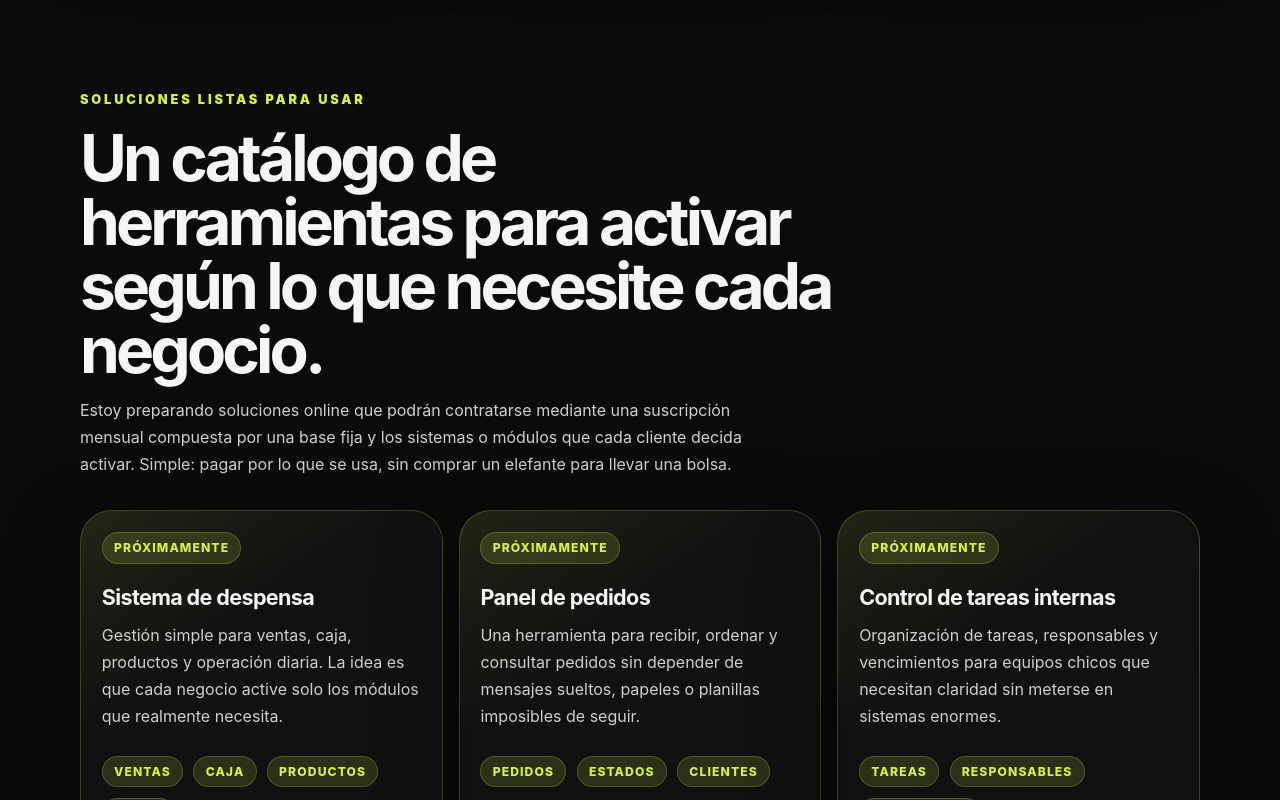
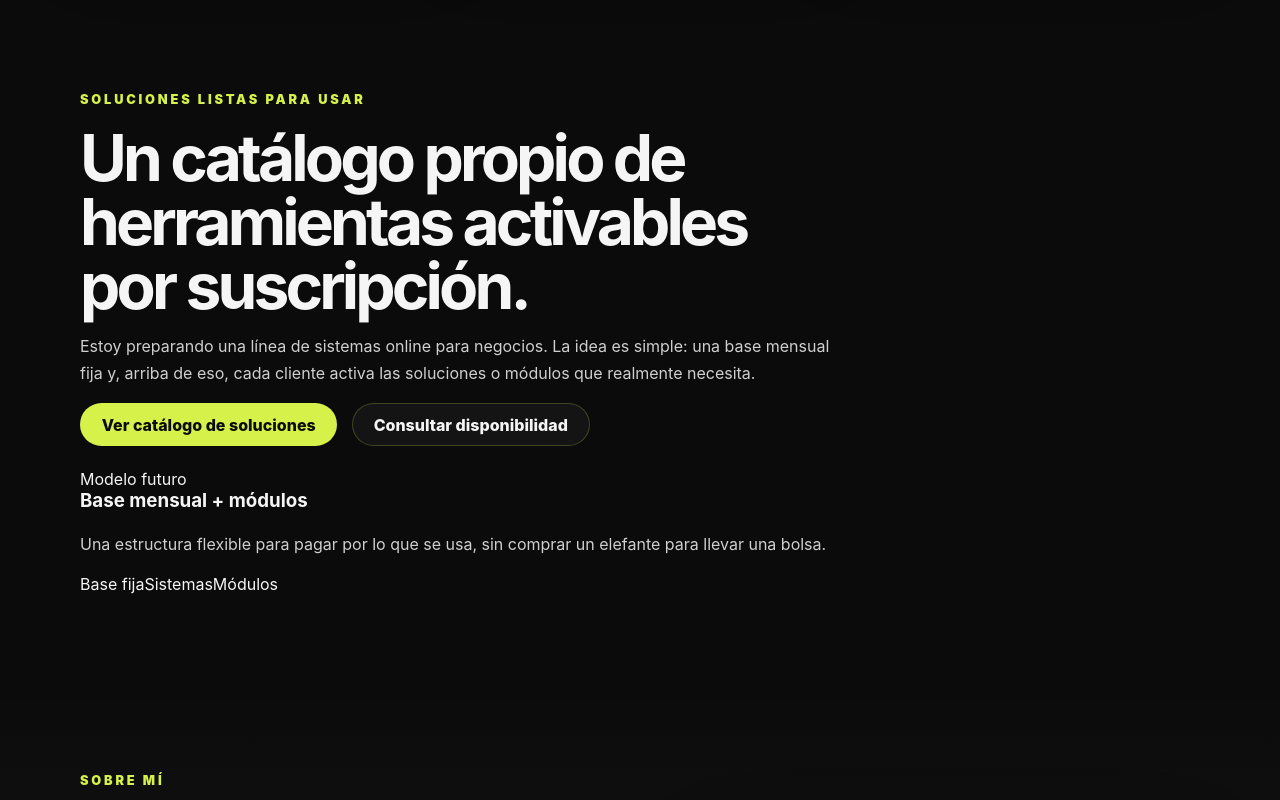
Before and after one commit to gnaEMV90/german-andrighetti-web, a React (Vite) app: page / in a window 1280 px wide. Shown: the part 1960-2760 px from the top of the page. Built offline with nearby package versions, Linux system fonts and the light colour scheme.

Commit message:
Crea página pública de soluciones

```diff
--- a/src/App.tsx
+++ b/src/App.tsx
@@ -37,30 +37,32 @@ const services = [
 
 const solutions = [
   {
-    tag: 'Próximamente',
+    status: 'Próximamente',
+    category: 'Comercio',
     title: 'Sistema de despensa',
     text: 'Gestión simple para ventas, caja, productos y operación diaria. La idea es que cada negocio active solo los módulos que realmente necesita.',
     modules: ['Ventas', 'Caja', 'Productos', 'Stock'],
   },
   {
-    tag: 'Próximamente',
+    status: 'Próximamente',
+    category: 'Pedidos',
     title: 'Panel de pedidos',
     text: 'Una herramienta para recibir, ordenar y consultar pedidos sin depender de mensajes sueltos, papeles o planillas imposibles de seguir.',
     modules: ['Pedidos', 'Estados', 'Clientes'],
   },
   {
-    tag: 'Próximamente',
+    status: 'Próximamente',
+    category: 'Gestión interna',
     title: 'Control de tareas internas',
     text: 'Organización de tareas, responsables y vencimientos para equipos chicos que necesitan claridad sin meterse en sistemas enormes.',
     modules: ['Tareas', 'Responsables', 'Seguimiento'],
   },
 ];
 
-function App() {
+function Header() {
   return (
-    <div className="site-shell">
     <header className="site-header">
-        <a className="brand" href="#inicio" aria-label="Inicio">
+      <a className="brand" href="/" aria-label="Inicio">
         <span className="brand-mark">GA</span>
         <span>
           <strong>German Andrighetti</strong>
@@ -69,17 +71,21 @@ function App() {
       </a>
 
       <nav className="main-nav" aria-label="Navegación principal">
-          <a href="#servicios">Servicios</a>
-          <a href="#soluciones">Soluciones</a>
-          <a href="#sobre-mi">Sobre mí</a>
-          <a href="#contacto">Contacto</a>
+        <a href="/#servicios">Servicios</a>
+        <a href="/soluciones">Soluciones</a>
+        <a href="/#sobre-mi">Sobre mí</a>
+        <a href="/#contacto">Contacto</a>
       </nav>
 
       <a className="header-cta" href={whatsappUrl} target="_blank" rel="noreferrer">
         Consultar
       </a>
     </header>
+  );
+}
 
+function HomePage() {
+  return (
     <main>
       <section className="hero" id="inicio">
         <div className="hero-bg" aria-hidden="true">
@@ -141,30 +147,34 @@ function App() {
         </div>
       </section>
 
-        <section className="section" id="soluciones">
-          <div className="container">
-            <div className="section-title">
+      <section className="section solutions-preview" id="soluciones">
+        <div className="container preview-layout">
+          <div className="section-title compact">
             <p className="eyebrow">Soluciones listas para usar</p>
-              <h2>Un catálogo de herramientas para activar según lo que necesite cada negocio.</h2>
+            <h2>Un catálogo propio de herramientas activables por suscripción.</h2>
             <p>
-                Estoy preparando soluciones online que podrán contratarse mediante una suscripción mensual compuesta por una base fija y los sistemas o módulos que cada cliente decida activar. Simple: pagar por lo que se usa, sin comprar un elefante para llevar una bolsa.
+              Estoy preparando una línea de sistemas online para negocios. La idea es simple: una base mensual fija y, arriba de eso, cada cliente activa las soluciones o módulos que realmente necesita.
             </p>
+            <div className="hero-actions">
+              <a className="button button-primary" href="/soluciones">
+                Ver catálogo de soluciones
+              </a>
+              <a className="button button-secondary" href={whatsappUrl} target="_blank" rel="noreferrer">
+                Consultar disponibilidad
+              </a>
+            </div>
           </div>
 
-            <div className="services-grid">
-              {solutions.map((solution) => (
-                <article className="service-card" key={solution.title}>
-                  <span>{solution.tag}</span>
-                  <h3>{solution.title}</h3>
-                  <p>{solution.text}</p>
-                  <div className="chips">
-                    {solution.modules.map((module) => (
-                      <span key={module}>{module}</span>
-                    ))}
+          <aside className="preview-panel">
+            <span className="status-pill">Modelo futuro</span>
+            <h3>Base mensual + módulos</h3>
+            <p>Una estructura flexible para pagar por lo que se usa, sin comprar un elefante para llevar una bolsa.</p>
+            <div className="module-list">
+              <span>Base fija</span>
+              <span>Sistemas</span>
+              <span>Módulos</span>
             </div>
-                </article>
-              ))}
-            </div>
+          </aside>
         </div>
       </section>
 
@@ -195,6 +205,83 @@ function App() {
         </div>
       </section>
 
+      <ContactSection />
+    </main>
+  );
+}
+
+function SolutionsPage() {
+  return (
+    <main className="page-main">
+      <section className="section catalog-hero">
+        <div className="container catalog-hero-layout">
+          <div className="section-title compact">
+            <p className="eyebrow">Catálogo de soluciones</p>
+            <h1>Herramientas online para activar según la necesidad de cada negocio.</h1>
+            <p className="hero-text">
+              Esta página va a funcionar como el catálogo central de soluciones GA. Por ahora las herramientas están en preparación; más adelante cada una tendrá detalle, módulos, estado de disponibilidad y acceso desde el panel privado.
+            </p>
+            <div className="hero-actions">
+              <a className="button button-primary" href={whatsappUrl} target="_blank" rel="noreferrer">
+                Consultar una solución
+              </a>
+              <a className="button button-secondary" href="/">
+                Volver al inicio
+              </a>
+            </div>
+          </div>
+
+          <aside className="preview-panel catalog-panel">
+            <span className="status-pill">Fase 1</span>
+            <h3>Catálogo público</h3>
+            <p>Primero mostramos y validamos interés. Después sumamos login, pagos, suscripciones y bloqueo automático por vencimiento.</p>
+            <div className="module-list">
+              <span>Próximamente</span>
+              <span>Modular</span>
+              <span>Suscripción</span>
+            </div>
+          </aside>
+        </div>
+      </section>
+
+      <section className="section catalog-section">
+        <div className="container catalog-layout">
+          <div className="catalog-sidebar">
+            <p className="eyebrow">Cómo se va a contratar</p>
+            <h2>Base fija y módulos activables.</h2>
+            <p>
+              El modelo pensado es una suscripción mensual con una base fija y un importe adicional por cada solución o módulo activo. Así cada cliente arma su propia combinación.
+            </p>
+          </div>
+
+          <div className="catalog-grid">
+            {solutions.map((solution) => (
+              <article className="solution-card" key={solution.title}>
+                <div className="solution-card-header">
+                  <span className="status-pill">{solution.status}</span>
+                  <small>{solution.category}</small>
+                </div>
+                <h3>{solution.title}</h3>
+                <p>{solution.text}</p>
+                <div className="module-list" aria-label={`Módulos de ${solution.title}`}>
+                  {solution.modules.map((module) => (
+                    <span key={module}>{module}</span>
+                  ))}
+                </div>
+                <a className="button button-secondary solution-button" href={whatsappUrl} target="_blank" rel="noreferrer">
+                  Consultar esta solución
+                </a>
+              </article>
+            ))}
+          </div>
+        </div>
+      </section>
+    </main>
+  );
+}
+
+function ContactSection() {
+  return (
     <section className="section contact" id="contacto">
       <div className="container contact-layout">
         <div className="section-title compact">
@@ -222,14 +309,28 @@ function App() {
         </div>
       </div>
     </section>
-      </main>
+  );
+}
 
+function Footer() {
+  return (
     <footer className="site-footer">
       <div className="container footer-layout">
         <span>German Andrighetti - Desarrollos a medida</span>
         <span>{'{ software simple para negocios reales }'}</span>
       </div>
     </footer>
+  );
+}
+
+function App() {
+  const isSolutionsPage = window.location.pathname.startsWith('/soluciones');
+
+  return (
+    <div className="site-shell">
+      <Header />
+      {isSolutionsPage ? <SolutionsPage /> : <HomePage />}
+      <Footer />
     </div>
   );
 }
```
Lines whose indentation alone changed are shown as unchanged.
